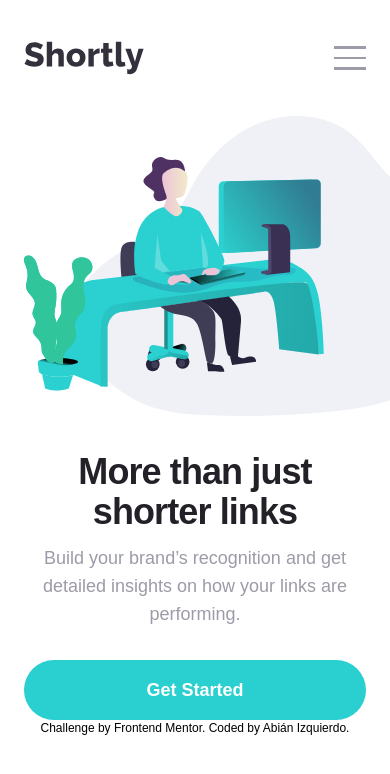
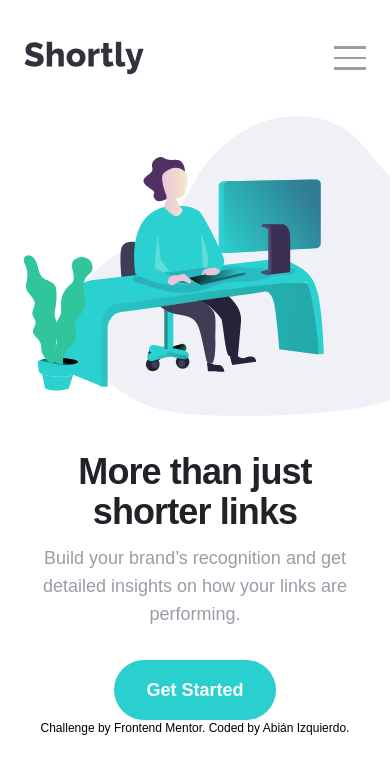
Before and after one commit to abizmo/url-shortening-api-landing-page, a React (Vite) app: page / in a window 390 px wide. Shown: the top 774 px of the page. Built offline with nearby package versions, Linux system fonts and the light colour scheme.

Commit message:
fix(Link): set new size variant for link component

```diff
--- a/src/App.tsx
+++ b/src/App.tsx
@@ -18,7 +18,7 @@ function App(): JSX.Element {
               <Link href='/login'>Login</Link>
             </Header.NavItem>
             <Header.NavItem>
-              <Link href='/sign-up' variant='primary'>
+              <Link href='/sign-up' variant='primary' size='full'>
                 Sign Up
               </Link>
             </Header.NavItem>
@@ -55,7 +55,7 @@ function App(): JSX.Element {
               your links are performing.
             </p>
             {/* TODO: fix link size */}
-            <Link href='/sign-up' variant='primary'>
+            <Link href='/sign-up' variant='primary' className='mx-auto lg:mx-0'>
               Get Started
             </Link>
           </div>
--- a/src/components/Header.tsx
+++ b/src/components/Header.tsx
@@ -82,7 +82,7 @@ function HeaderNav({ ariaLabel, children }: PropsWithChildren<HeaderNavProps>) {
 Header.Nav = HeaderNav;
 
 function HeaderNavItem({ children }: PropsWithChildren) {
-  return <li>{children}</li>;
+  return <li className='[&>*]:mx-auto'>{children}</li>;
 }
 
 Header.NavItem = HeaderNavItem;
--- a/src/components/Link.tsx
+++ b/src/components/Link.tsx
@@ -8,9 +8,14 @@ const link = cva('block text-center font-bold', {
       primary:
         'py-4 bg-primary-cyan text-neutral-white rounded-full px-8 lg:hover:bg-opacity-70',
     },
+    size: {
+      normal: 'w-fit',
+      full: 'w-full',
+    },
   },
   defaultVariants: {
     variant: 'text',
+    size: 'normal',
   },
 });
 
@@ -18,9 +23,9 @@ interface LinkProps
   extends LinkHTMLAttributes<HTMLAnchorElement>,
     VariantProps<typeof link> {}
 
-function Link({ variant, ...props }: LinkProps): JSX.Element {
+function Link({ variant, size, className, ...props }: LinkProps): JSX.Element {
   return (
-    <a className={link({ variant })} {...props}>
+    <a className={link({ variant, size, className })} {...props}>
       {props.children}
     </a>
   );
```
